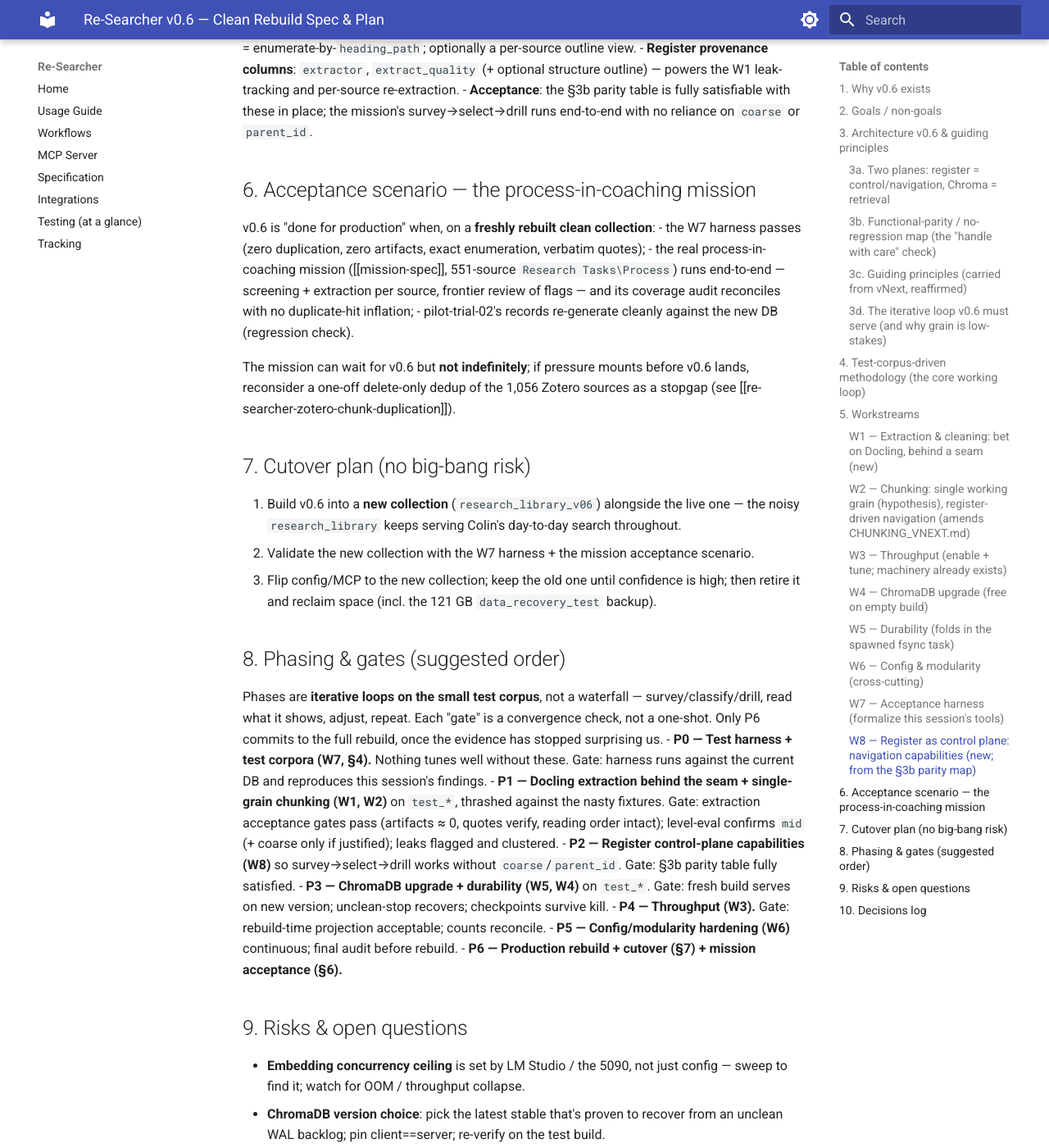
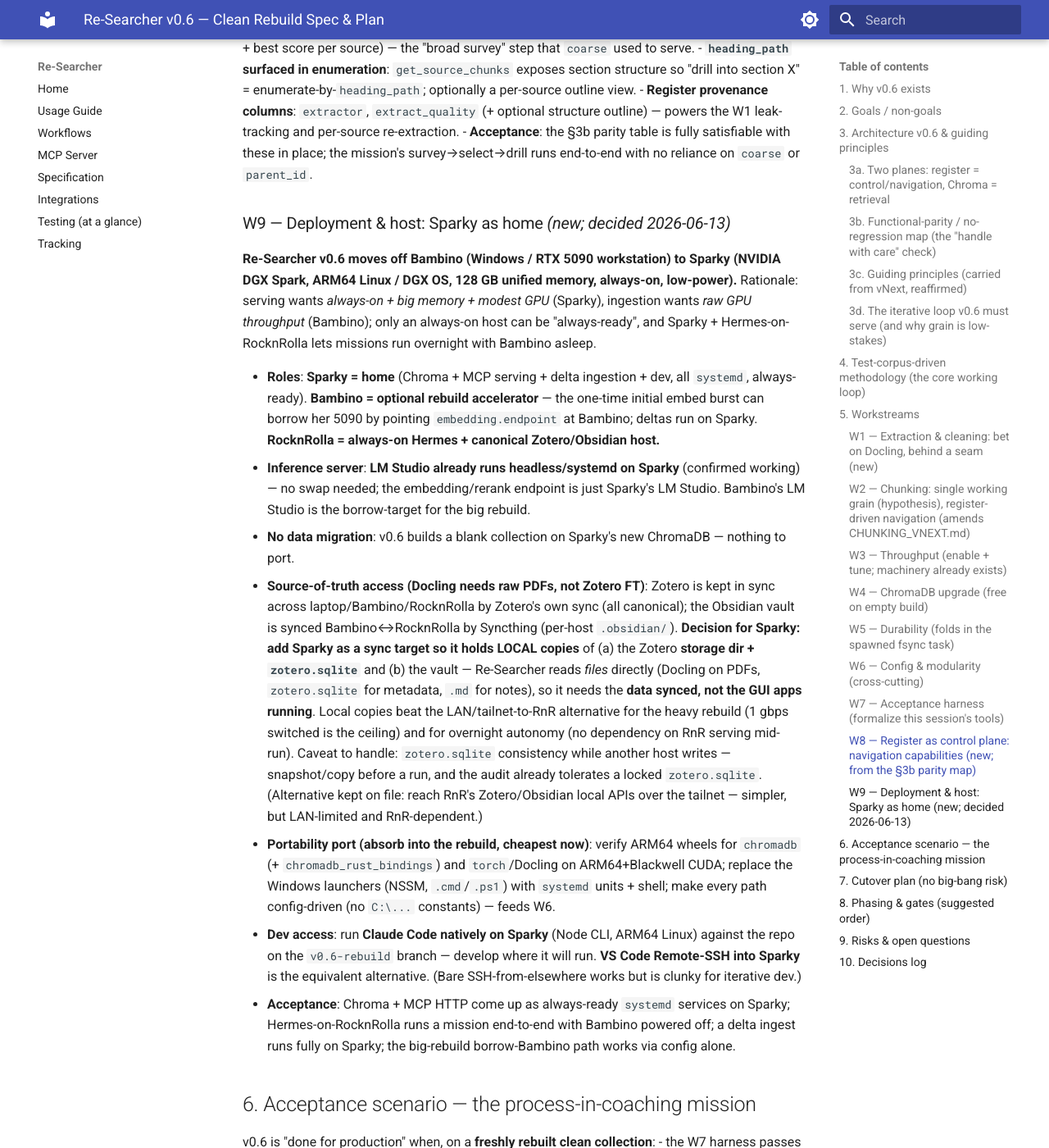
Before and after one commit to woodae99/Re-Searcher, an MkDocs documentation site: the page built from docs/SPEC_V0.6_REBUILD.md, in a window 1280 px wide and 1400 px high, scrolled down 9266 px. Shown: the whole window at 82% size. Built offline with MkDocs 1.6.1 and Material for MkDocs 9.7.7, drawn with Linux system fonts in a browser that asks for light colours; some of the changed text lies outside the part shown.

Commit message:
docs: v0.6 deployment — Sparky as home (W9)
Adds W9: move Re-Searcher v0.6 to Sparky (DGX Spark, ARM64 Linux, always-on, big
unified memory) as home for Chroma + MCP serving + deltas + dev, delivering
"always-ready" and overnight missions with Bambino asleep. Bambino = optional
rebuild accelerator (borrow the 5090 via embedding.endpoint); RocknRolla =
always-on Hermes + canonical source host. LM Studio already on Sparky (no
inference-server swap); blank-DB rebuild (no migration). Sources synced locally
to Sparky so Docling reads raw PDFs without the 1gbps LAN cap (RnR local-API
fallback kept). ARM64/systemd port absorbed into the rebuild; dev via Claude Code
native on Sparky. Cutover, phasing (P0 stands up Sparky), risks, methodology
(measure on Sparky), and decisions log updated to match.

Co-Authored-By: Claude Opus 4.8 <noreply@anthropic.com>

```diff
--- a/docs/SPEC_V0.6_REBUILD.md
+++ b/docs/SPEC_V0.6_REBUILD.md
@@ -187,6 +187,8 @@ representative, fast-to-rebuild** corpus so variables can be swept cheaply.
   PyMuPDF / Zotero-FT via the seam) so the W1 acceptance criteria are measured, not assumed.
 - **Re-runnable in minutes** into a throwaway `research_test` collection (separate from
   production), so an extraction/chunking variable change costs a quick re-run, not days.
+  Run it **on Sparky** (the production host) so throughput/rebuild-time numbers are real — that's
+  what decides grind-on-Sparky vs borrow-Bambino for the big rebuild (W9).
 - **Objective quality comparison harness** (formalize this session's `output/mission_*.py`):
   - enumeration ↔ registry exact-match (per source);
   - quote validator (chunk-id exists + belongs-to-source + verbatim substring after
@@ -332,6 +334,43 @@ The support the two-plane model needs so nothing in the functional profile regre
 - **Acceptance**: the §3b parity table is fully satisfiable with these in place; the mission's
   survey→select→drill runs end-to-end with no reliance on `coarse` or `parent_id`.
 
+### W9 — Deployment & host: Sparky as home  *(new; decided 2026-06-13)*
+**Re-Searcher v0.6 moves off Bambino (Windows / RTX 5090 workstation) to Sparky (NVIDIA DGX
+Spark, ARM64 Linux / DGX OS, 128 GB unified memory, always-on, low-power).** Rationale: serving
+wants *always-on + big memory + modest GPU* (Sparky), ingestion wants *raw GPU throughput*
+(Bambino); only an always-on host can be "always-ready", and Sparky + Hermes-on-RocknRolla lets
+missions run overnight with Bambino asleep.
+
+- **Roles**: **Sparky = home** (Chroma + MCP serving + delta ingestion + dev, all `systemd`,
+  always-ready). **Bambino = optional rebuild accelerator** — the one-time initial embed burst can
+  borrow her 5090 by pointing `embedding.endpoint` at Bambino; deltas run on Sparky. **RocknRolla
+  = always-on Hermes + canonical Zotero/Obsidian host.**
+- **Inference server**: **LM Studio already runs headless/systemd on Sparky** (confirmed working)
+  — no swap needed; the embedding/rerank endpoint is just Sparky's LM Studio. Bambino's LM Studio
+  is the borrow-target for the big rebuild.
+- **No data migration**: v0.6 builds a blank collection on Sparky's new ChromaDB — nothing to port.
+- **Source-of-truth access (Docling needs raw PDFs, not Zotero FT)**: Zotero is kept in sync across
+  laptop/Bambino/RocknRolla by Zotero's own sync (all canonical); the Obsidian vault is synced
+  Bambino↔RocknRolla by Syncthing (per-host `.obsidian/`). **Decision for Sparky: add Sparky as a
+  sync target so it holds LOCAL copies** of (a) the Zotero **storage dir + `zotero.sqlite`** and
+  (b) the vault — Re-Searcher reads *files* directly (Docling on PDFs, `zotero.sqlite` for
+  metadata, `.md` for notes), so it needs the **data synced, not the GUI apps running**. Local
+  copies beat the LAN/tailnet-to-RnR alternative for the heavy rebuild (1 gbps switched is the
+  ceiling) and for overnight autonomy (no dependency on RnR serving mid-run). Caveat to handle:
+  `zotero.sqlite` consistency while another host writes — snapshot/copy before a run, and the audit
+  already tolerates a locked `zotero.sqlite`. (Alternative kept on file: reach RnR's Zotero/Obsidian
+  local APIs over the tailnet — simpler, but LAN-limited and RnR-dependent.)
+- **Portability port (absorb into the rebuild, cheapest now)**: verify ARM64 wheels for
+  `chromadb` (+ `chromadb_rust_bindings`) and `torch`/Docling on ARM64+Blackwell CUDA; replace the
+  Windows launchers (NSSM, `.cmd`/`.ps1`) with `systemd` units + shell; make every path
+  config-driven (no `C:\...` constants) — feeds W6.
+- **Dev access**: run **Claude Code natively on Sparky** (Node CLI, ARM64 Linux) against the repo
+  on the `v0.6-rebuild` branch — develop where it will run. **VS Code Remote-SSH into Sparky** is
+  the equivalent alternative. (Bare SSH-from-elsewhere works but is clunky for iterative dev.)
+- **Acceptance**: Chroma + MCP HTTP come up as always-ready `systemd` services on Sparky;
+  Hermes-on-RocknRolla runs a mission end-to-end with Bambino powered off; a delta ingest runs
+  fully on Sparky; the big-rebuild borrow-Bambino path works via config alone.
+
 ## 6. Acceptance scenario — the process-in-coaching mission
 
 v0.6 is "done for production" when, on a **freshly rebuilt clean collection**:
@@ -346,18 +385,22 @@ reconsider a one-off delete-only dedup of the 1,056 Zotero sources as a stopgap
 [[re-searcher-zotero-chunk-duplication]]).
 
 ## 7. Cutover plan (no big-bang risk)
-1. Build v0.6 into a **new collection** (`research_library_v06`) alongside the live one — the
-   noisy `research_library` keeps serving Colin's day-to-day search throughout.
-2. Validate the new collection with the W7 harness + the mission acceptance scenario.
-3. Flip config/MCP to the new collection; keep the old one until confidence is high; then
-   retire it and reclaim space (incl. the 121 GB `data_recovery_test` backup).
+The move is also a **host migration** (Bambino→Sparky), which *helps* here — the new system is
+built on a different box, so the old one keeps serving untouched until cutover.
+1. Build v0.6 into a **fresh collection on Sparky's new ChromaDB** — Bambino's noisy
+   `research_library` keeps serving Colin's day-to-day search throughout (no contention, no risk).
+2. Validate the Sparky collection with the W7 harness + the mission acceptance scenario.
+3. Point Hermes/MCP clients at Sparky's MCP endpoint; keep Bambino's stack until confidence is
+   high; then retire it and reclaim space on Bambino (incl. the 121 GB `data_recovery_test`).
 
 ## 8. Phasing & gates (suggested order)
 Phases are **iterative loops on the small test corpus**, not a waterfall — survey/classify/drill,
 read what it shows, adjust, repeat. Each "gate" is a convergence check, not a one-shot. Only P6
 commits to the full rebuild, once the evidence has stopped surprising us.
-- **P0 — Test harness + test corpora (W7, §4).** Nothing tunes well without these.
-  Gate: harness runs against the current DB and reproduces this session's findings.
+- **P0 — Sparky dev env + test harness + test corpora (W9, W7, §4).** Stand up the Sparky
+  environment (ARM64 deps, Chroma on the new version, LM Studio endpoint, synced sources, Claude
+  Code), then the harness and corpora. Gate: harness runs *on Sparky* and reproduces this
+  session's findings; a tiny end-to-end ingest+query works on Sparky.
 - **P1 — Docling extraction behind the seam + single-grain chunking (W1, W2)** on `test_*`,
   thrashed against the nasty fixtures. Gate: extraction acceptance gates pass (artifacts ≈ 0,
   quotes verify, reading order intact); level-eval confirms `mid` (+ coarse only if justified);
@@ -389,6 +432,14 @@ commits to the full rebuild, once the evidence has stopped surprising us.
 - **Determinism of the extractor** — stable IDs depend on stable text; Zotero-FT drifts when
   Zotero re-indexes (a cause of past duplication), so it is not a default for a stable corpus.
   Docling/PyMuPDF are pinned/deterministic.
+- **ARM64 build availability** — `chromadb_rust_bindings` and `torch`/Docling on ARM64+Blackwell
+  must have working wheels; verify in P0 before betting the port on them (LM Studio already proven
+  on Sparky, so embedding/rerank is de-risked).
+- **1 gbps source pull** — if sources aren't synced locally to Sparky, streaming the whole PDF
+  corpus from RnR for the initial rebuild is LAN-capped (~100 MB/s); the local-sync decision (W9)
+  avoids this. Deltas are small either way.
+- **`zotero.sqlite` consistency** — syncing a live SQLite file across hosts can catch a mid-write
+  state; snapshot before a run; the audit already tolerates a locked `zotero.sqlite`.
 
 ## 10. Decisions log
 | Date | Decision |
@@ -405,3 +456,8 @@ commits to the full rebuild, once the evidence has stopped surprising us.
 | 2026-06-13 | **Bet on Docling** as the single PDF extractor behind a one-method seam; do NOT pre-build a 3-tier stack; plug specific leaks (register-flagged) only where the nasty test corpus exposes them |
 | 2026-06-13 | Zotero-FT not a default extractor (drift breaks stable IDs / caused past duplication; coverage gaps; no control) |
 | 2026-06-13 | Add register provenance (`extractor`, `extract_quality`) + survey-by-source mode + `heading_path` in enumeration (W8) to recover navigation without chunk hierarchy |
+| 2026-06-13 | **Deployment moves to Sparky** (DGX Spark, ARM64 Linux, always-on, big unified memory) as Re-Searcher's home: Chroma + MCP serving + deltas + dev. Delivers "always-ready" + overnight missions with Bambino asleep |
+| 2026-06-13 | **Bambino = optional rebuild accelerator** only (borrow her 5090 for the one-time embed burst via `embedding.endpoint`); **RocknRolla = always-on Hermes + canonical source host** |
+| 2026-06-13 | LM Studio already headless/systemd on Sparky → no inference-server swap; blank-DB rebuild → no data migration |
+| 2026-06-13 | **Sources synced locally to Sparky** (Zotero storage+`zotero.sqlite`, Obsidian vault) so Docling reads raw PDFs locally (overnight-autonomous, not 1 gbps-limited); RnR-local-API access kept as the fallback |
+| 2026-06-13 | Port to ARM64 Linux (systemd not NSSM; config-driven paths) absorbed into the v0.6 rebuild; dev via Claude Code native on Sparky (or VS Code Remote-SSH) |
```
